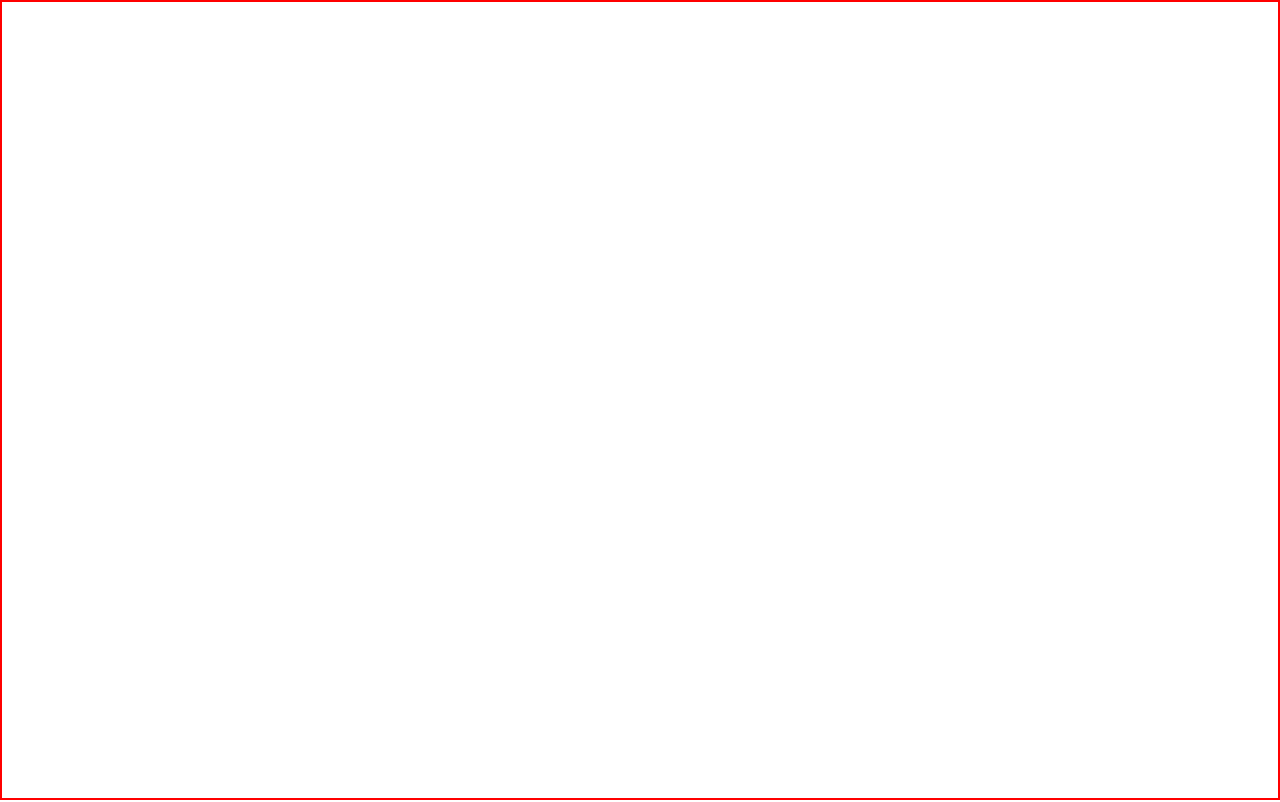
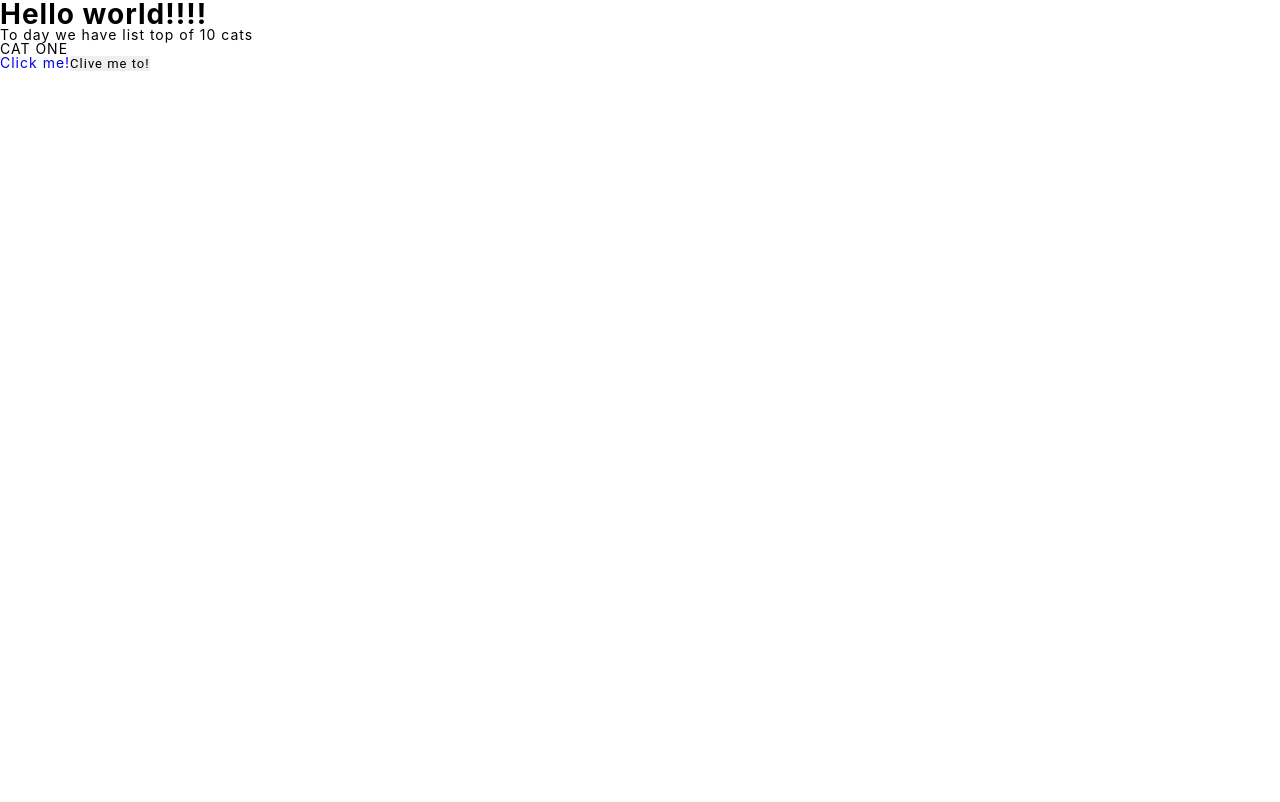
Before and after one commit to boobSEngineer/multi-projects-ts, a React (Create React App) app: page / in a window 1280 px wide. Built offline with nearby package versions, Linux system fonts and the light colour scheme.

Commit message:
Polimorfism with ts and react

```diff
--- a/src/App.tsx
+++ b/src/App.tsx
@@ -3,13 +3,14 @@ import {InputAlbum} from "./Components/Gallery/InputAlbum";
 import {Route, Routes} from "react-router-dom";
 import {Gallery} from "./Components/Gallery/Gallery";
 import {Weather} from "./Components/Weather/Weather";
-import {Test1} from "./Components/Test/1/Test1";
+import {Test1} from "./Components/Test/AdaptiveGrid/Test1";
 import {GridEffect} from "./Components/GridEffect/GridEffect";
+import {Test} from "./Components/Test/Polimorfism/Test";
 
 const App: React.FC = () => {
     return (
         <Routes>
-            <Route path="/" element={<GridEffect/>}/>
+            <Route path="/" element={<Test/>}/>
             {/*<Route path="/" element={ <Test1/>}/>*/}
             {/*<Route path="/" element={<Gallery/>}/>*/}
             {/*<Route path="/albums/:idAlbum/photos" element={<InputAlbum/>}/>*/}
--- /dev/null
+++ b/src/Components/Test/Polimorfism/PButton.tsx
@@ -0,0 +1,18 @@
+import {ComponentProps, ElementType} from "react";
+
+
+type ButtonOwnProps<E extends ElementType = ElementType> = {
+    children: string,
+    as?: E
+}
+
+type ButtonAllProps<E extends ElementType> = ButtonOwnProps<E> & Omit<ComponentProps<E>, keyof ButtonOwnProps>
+
+const defaultElement = "button";
+
+export default <E extends ElementType>({children, as, ...otherProps} : ButtonAllProps<E>) => {
+    const TagName = as || defaultElement;
+    return (
+        <TagName {...otherProps}>{children}</TagName>
+    )
+}
--- /dev/null
+++ b/src/Components/Test/Polimorfism/PText.tsx
@@ -0,0 +1,18 @@
+import {ComponentProps, ElementType} from "react";
+
+type TextOwnProps<E extends ElementType = ElementType> = {
+    children: string,
+    as?: E
+};
+
+
+type TextAllProps<E extends ElementType> = TextOwnProps<E> & Omit<ComponentProps<E>, keyof TextOwnProps>;
+
+let defaultElement = "div";
+
+export default <E extends ElementType>({children, as, ...otherProps} : TextAllProps<E>) => {
+    const TagName = as || defaultElement;
+    return (
+        <TagName {...otherProps}>{children}</TagName>
+    )
+}
--- /dev/null
+++ b/src/Components/Test/Polimorfism/Test.tsx
@@ -0,0 +1,17 @@
+import React from "react";
+import PText from "./PText";
+import PButton from "./PButton";
+
+const Test: React.FC = () => {
+    return (
+        <div>
+            <PText as="h1">Hello world!!!!</PText>
+            <PText as="label" htmlFor="id" >To day we have list top of 10 cats</PText>
+            <PText>CAT ONE</PText>
+
+            <PButton as='a' href='#'>Click me!</PButton>
+            <PButton>Clive me to!</PButton>
+        </div>
+)};
+
+export {Test};
--- a/src/Redux/Slice/weather-slice.ts
+++ b/src/Redux/Slice/weather-slice.ts
@@ -163,7 +163,7 @@ const WeatherSlice = createSlice({
 
                     let firstForecastArray = state.weatherForecast.allForecast.filter(c => {
                         if (state.time.dayCurrent === c.time.getDate()) return true;
-                        // else if (state.daySelected + 1 === c.time.getDate()) return true; error
+                        // else if (state.daySelected + AdaptiveGrid === c.time.getDate()) return true; error
                     })
 
                     if (state.flagChange === true) {
```
Also changed, not shown: src/Components/Test/AdaptiveGrid/Test1.module.css (renamed from src/Components/Test/1/Test1.module.css), src/Components/Test/AdaptiveGrid/Test1.tsx (renamed from src/Components/Test/1/Test1.tsx).
